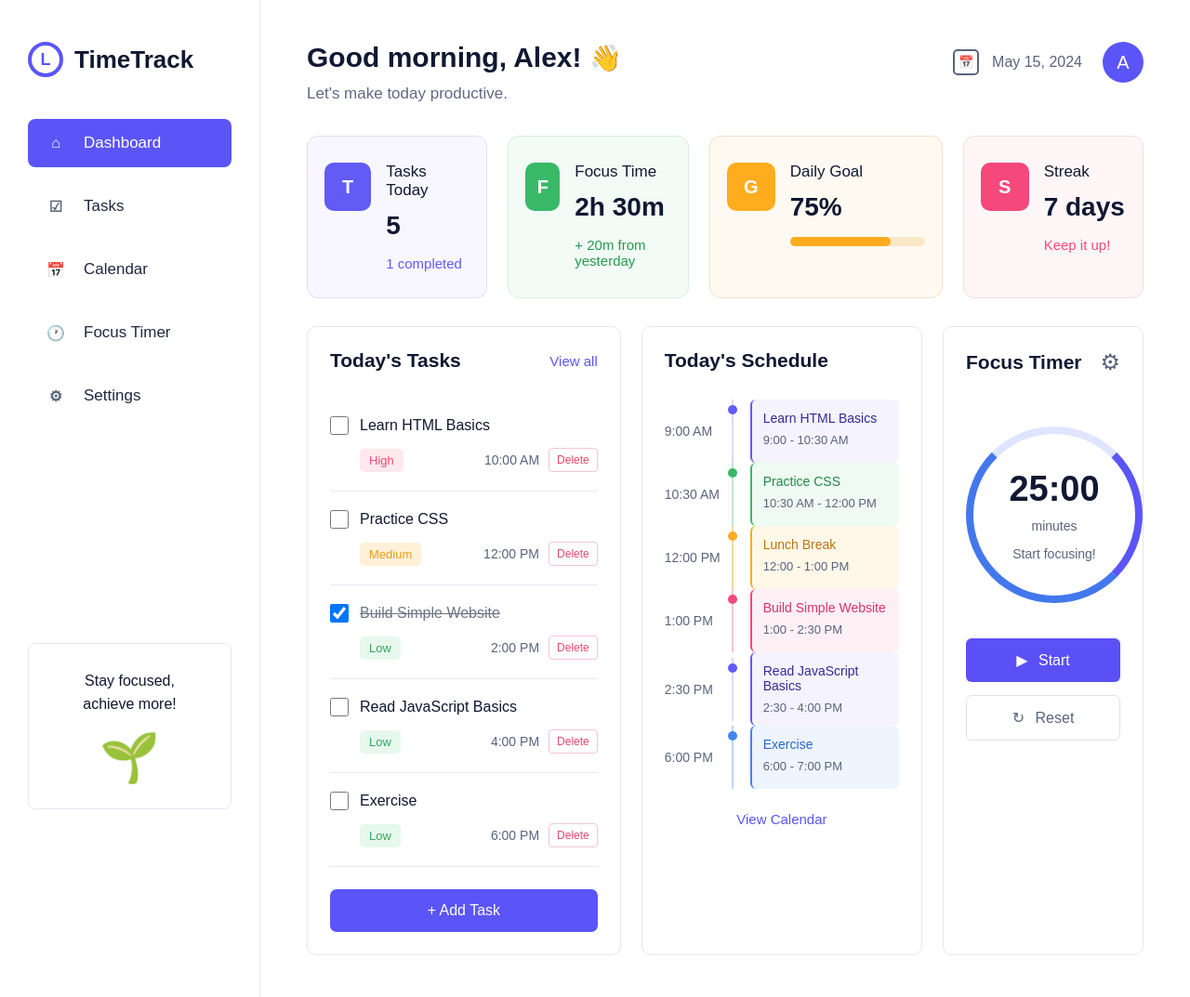
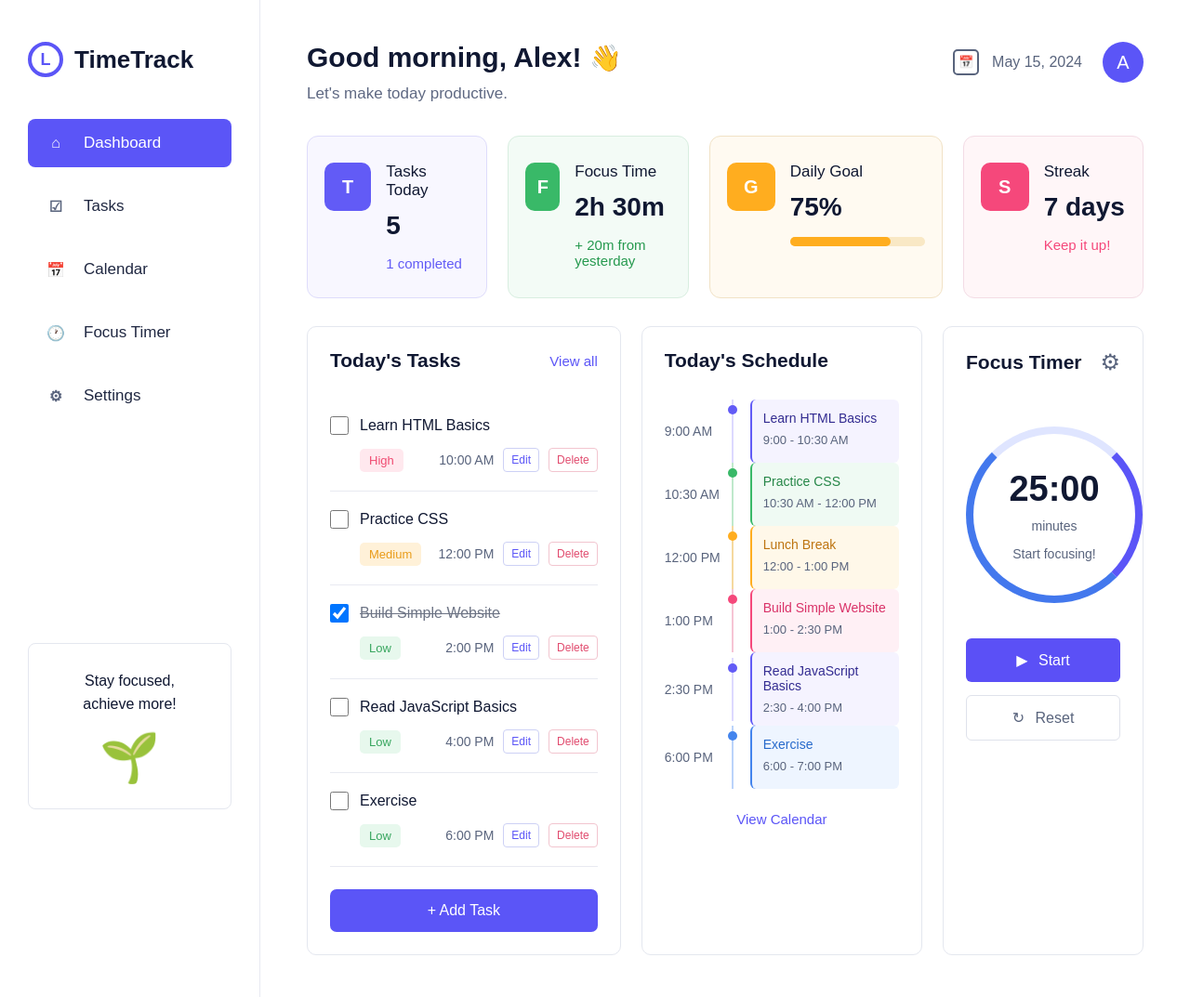
Before and after one commit to peterygalaxy-arch/Time-Management, a Flask app: page / in a window 1280 px wide. Shown: the whole page at 93% size. Run offline with Flask 3, Linux system fonts and the light colour scheme.

Commit message:
add edit task buttons

```diff
--- a/static/script.js
+++ b/static/script.js
@@ -129,6 +129,45 @@ function listenToCheckbox(checkbox) {
     });
 }
 
+function listenToEditButton(editButton) {
+    editButton.addEventListener("click", function () {
+        const taskRow = editButton.closest(".task-row");
+        const taskLabel = taskRow.querySelector("label");
+        const taskTime = taskRow.querySelector(".task-time");
+        const taskPriority = taskRow.querySelector(".priority");
+        const newName = prompt("Edit task name:", taskLabel.textContent);
+
+        if (newName === null || newName.trim() === "") {
+            return;
+        }
+
+        let newTime = prompt("Edit task time:", taskTime.textContent);
+
+        if (newTime === null || newTime.trim() === "") {
+            newTime = "No time";
+        }
+
+        let newPriority = prompt("Edit High, Medium, or Low:", taskPriority.textContent);
+
+        if (newPriority === null) {
+            return;
+        }
+
+        newPriority = newPriority.trim().toLowerCase();
+
+        if (newPriority !== "high" && newPriority !== "medium" && newPriority !== "low") {
+            alert("Please enter High, Medium, or Low.");
+            return;
+        }
+
+        taskLabel.textContent = newName.trim();
+        taskTime.textContent = newTime.trim();
+        taskPriority.classList.remove("high", "medium", "low");
+        taskPriority.classList.add(newPriority);
+        taskPriority.textContent = newPriority.charAt(0).toUpperCase() + newPriority.slice(1);
+    });
+}
+
 function listenToDeleteButton(deleteButton) {
     deleteButton.addEventListener("click", function () {
         const taskRow = deleteButton.closest(".task-row");
@@ -143,10 +182,15 @@ function listenToDeleteButton(deleteButton) {
 }
 
 const firstCheckboxes = taskList.querySelectorAll("input[type='checkbox']");
+const firstEditButtons = taskList.querySelectorAll(".edit-task-button");
 const firstDeleteButtons = taskList.querySelectorAll(".delete-task-button");
 
 firstCheckboxes.forEach(function (checkbox) {
     listenToCheckbox(checkbox);
+});
+
+firstEditButtons.forEach(function (editButton) {
+    listenToEditButton(editButton);
 });
 
 firstDeleteButtons.forEach(function (deleteButton) {
@@ -191,6 +235,7 @@ addTaskButton.addEventListener("click", function () {
         <div class="task-details">
             <span class="priority ${taskPriority}">${priorityText}</span>
             <span class="task-time">${taskTime.trim()}</span>
+            <button class="edit-task-button" type="button">Edit</button>
             <button class="delete-task-button" type="button">Delete</button>
         </div>
     `;
@@ -198,8 +243,10 @@ addTaskButton.addEventListener("click", function () {
     taskList.appendChild(newTask);
 
     const newCheckbox = newTask.querySelector("input[type='checkbox']");
+    const newEditButton = newTask.querySelector(".edit-task-button");
     const newDeleteButton = newTask.querySelector(".delete-task-button");
     listenToCheckbox(newCheckbox);
+    listenToEditButton(newEditButton);
     listenToDeleteButton(newDeleteButton);
     updateTaskSummary();
 });
--- a/static/style.css
+++ b/static/style.css
@@ -369,14 +369,27 @@ body {
     font-size: 14px;
 }
 
+.edit-task-button,
 .delete-task-button {
     padding: 5px 8px;
-    border: 1px solid #f2c5cf;
     border-radius: 4px;
     background-color: white;
-    color: #e14b6e;
     font-size: 12px;
     cursor: pointer;
+}
+
+.edit-task-button {
+    border: 1px solid #cdd1f5;
+    color: #5b55f7;
+}
+
+.delete-task-button {
+    border: 1px solid #f2c5cf;
+    color: #e14b6e;
+}
+
+.edit-task-button:hover {
+    background-color: #f2f1ff;
 }
 
 .delete-task-button:hover {
--- a/templates/index.html
+++ b/templates/index.html
@@ -124,6 +124,7 @@
                             <div class="task-details">
                                 <span class="priority high">High</span>
                                 <span class="task-time">10:00 AM</span>
+                                <button class="edit-task-button" type="button">Edit</button>
                                 <button class="delete-task-button" type="button">Delete</button>
                             </div>
                         </div>
@@ -137,6 +138,7 @@
                             <div class="task-details">
                                 <span class="priority medium">Medium</span>
                                 <span class="task-time">12:00 PM</span>
+                                <button class="edit-task-button" type="button">Edit</button>
                                 <button class="delete-task-button" type="button">Delete</button>
                             </div>
                         </div>
@@ -150,6 +152,7 @@
                             <div class="task-details">
                                 <span class="priority low">Low</span>
                                 <span class="task-time">2:00 PM</span>
+                                <button class="edit-task-button" type="button">Edit</button>
                                 <button class="delete-task-button" type="button">Delete</button>
                             </div>
                         </div>
@@ -163,6 +166,7 @@
                             <div class="task-details">
                                 <span class="priority low">Low</span>
                                 <span class="task-time">4:00 PM</span>
+                                <button class="edit-task-button" type="button">Edit</button>
                                 <button class="delete-task-button" type="button">Delete</button>
                             </div>
                         </div>
@@ -176,6 +180,7 @@
                             <div class="task-details">
                                 <span class="priority low">Low</span>
                                 <span class="task-time">6:00 PM</span>
+                                <button class="edit-task-button" type="button">Edit</button>
                                 <button class="delete-task-button" type="button">Delete</button>
                             </div>
                         </div>
```
